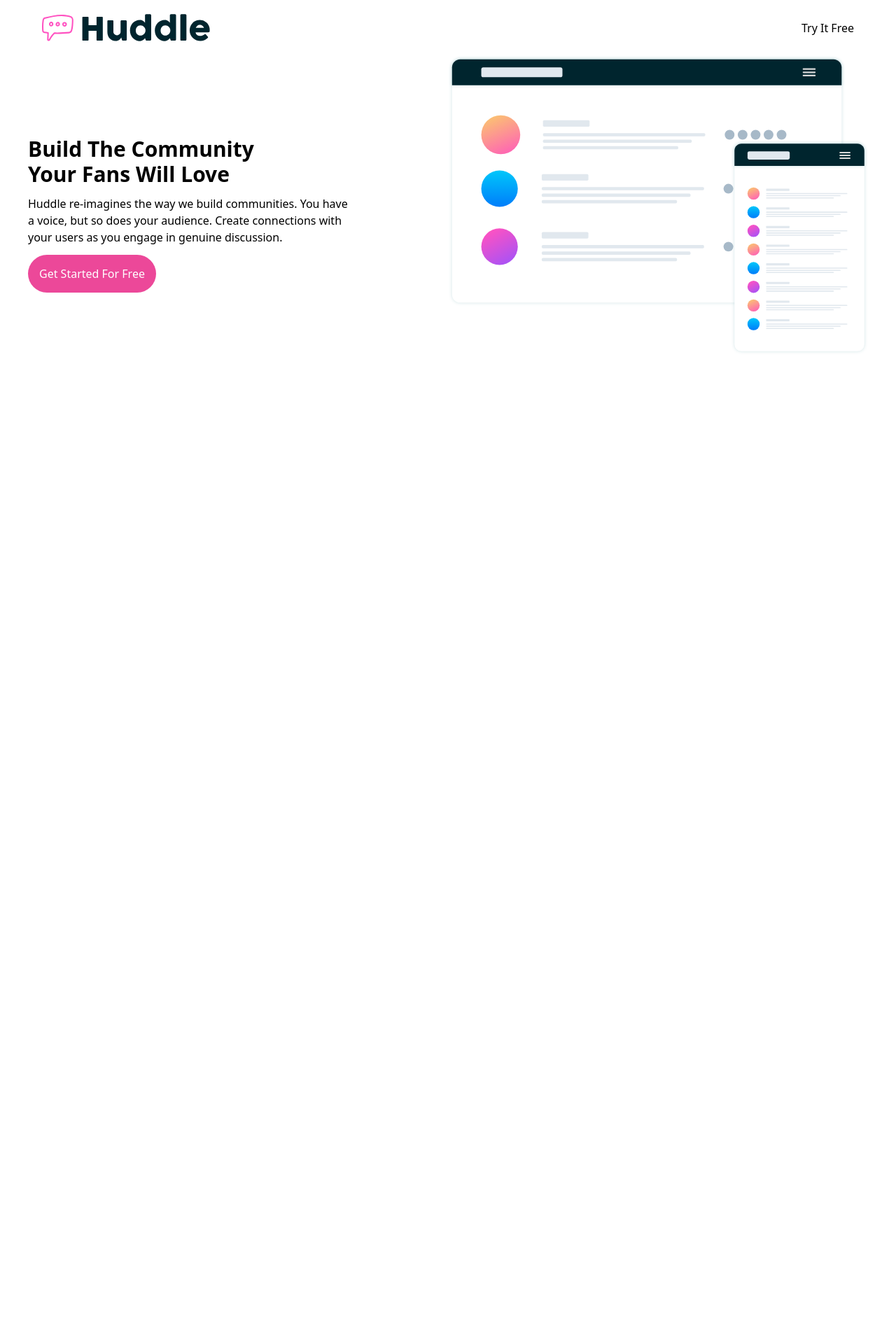
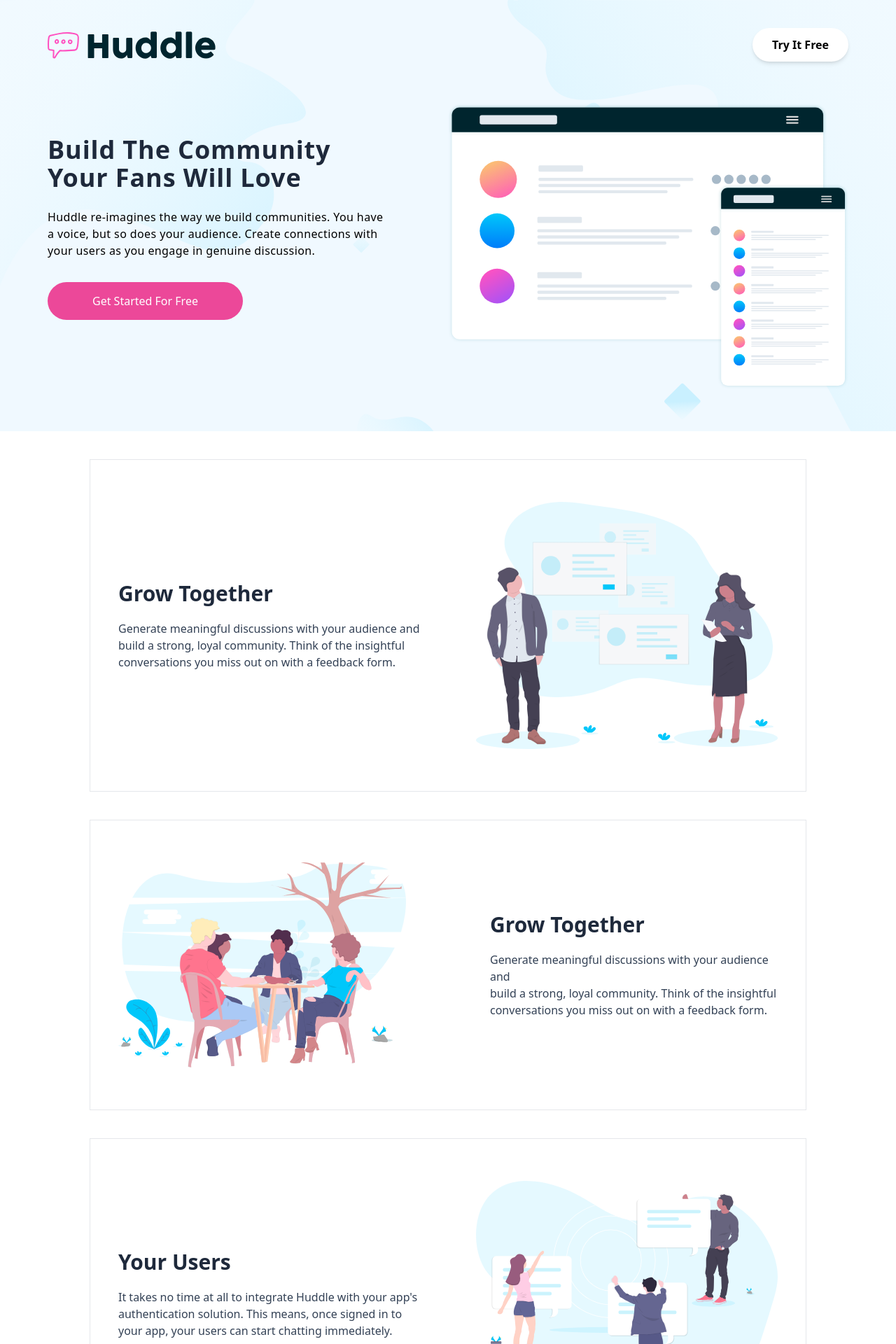
Before and after one commit to Endy1381/huddle-landing-page-with-alternating-feature-blocks-master, a Svelte app: page / in a window 1280 px wide. Shown: the top 1920 px of the page at 70% size. Before the commit the page ends 800 px from the top, so only its background shows below. Built offline with nearby package versions, Linux system fonts and the light colour scheme.

Commit message:
Update App.svelte
added more things!
like finished the header, and added the things next to the header

```diff
--- a/src/App.svelte
+++ b/src/App.svelte
@@ -2,33 +2,81 @@
 
 </script>
 
-<main>
-    <!-- the main container for the website -->
+<main class="" >
+    <!-- ANCHOR the main container for the website -->
   <div id="main" class="">
     <!-- the header -->
-    <header class="mx-10">
-      <!-- Navbar -->
-      <nav class="flex justify-between items-center p-5">
+    <header class="px-12 pb-10 bg-sky-50" style="background-image: url('../images/bg-hero-desktop.svg');">
+      <!-- ANCHOR Navbar -->
+      <nav class="flex justify-between items-center p-5 py-10">
         <div>
           <img src="./images/logo.svg" alt="">
         </div>
         <div >
-          <button >Try It Free</button>
+          <button class="p-3 bg-white rounded-full px-7 shadow-md font-bold">Try It Free</button>
         </div>
       </nav>
-      <!-- Hero section -->
-       <div class="flex justify-around items-center">
-       <!-- hero text -->
-        <div class="flex-1">
-          <h1 class="text-3xl font-bold my-3">Build The Community <br /> Your Fans Will Love</h1>
-          <p class="my-3 mb-7"> Huddle re-imagines the way we build communities. You have <br /> a voice, but so does your audience.
+      <!-- ANCHOR Hero section -->
+       <div class="flex justify-around items-center p-5">
+       <!-- ANCHOR hero text -->
+        <div class="flex-1 mb-20">
+          <h1 class="text-4xl tracking-wide font-bold my-3 text-slate-800">Build The Community <br /> Your Fans Will Love</h1>
+          <p class="my-3 mb-12 tracking-wide mt-6"> Huddle re-imagines the way we build communities. You have <br /> a voice, but so does your audience.
             Create connections with <br /> your users as you engage in genuine discussion.</p>
           <!-- Button -->
-        <a href="/" class="bg-pink-500 text-white p-4 my-10 rounded-full"> Get Started For Free</a>
+        <a href="/" class= " bg-pink-500 text-white p-4 my-10 px-16 rounded-full"> Get Started For Free</a>
         </div>
-        <!-- hero image -->
+        <!-- ANCHOR hero image -->
          <img width="20px" class="flex-1"src="./images/illustration-mockups.svg" alt="">
        </div>
     </header>
+
+
+
+
+
+
+    <!-- ANCHOR descriptions! -->
+     <section>
+        <!-- *First div -->
+        <div class=" flex justify-between items-center m-32 my-10 px-10 mt-10 border p-10">
+          <!-- text -->
+           <div class="flex-1">
+            <h1 class="text-3xl font-bold mb-5 text-slate-800">Grow Together</h1>
+            <p class="mt-5 text-slate-700">Generate meaningful discussions with your audience and <br /> build a strong, loyal community.
+              Think of the insightful <br /> conversations you miss out on with a feedback form. </p>
+           </div>
+           <!-- image -->
+            <img class="flex-1 m-20 my-5 mr-0" width="10px" src="../images/illustration-grow-together.svg" alt="">
+        </div>
+
+        <!-- *Second div -->
+        <div class=" flex justify-between items-center m-32 px-10 mt-10 my-10 border p-10">
+
+          <!-- image -->
+          <img class="flex-1 m-20 my-5 ml-0" width="10px" src="../images/illustration-flowing-conversation.svg" alt="">
+          <!-- text -->
+           <div class="flex-1 ml-10">
+            <h1 class="text-3xl font-bold mb-5 text-slate-800">Grow Together</h1>
+            <p class="mt-5 text-slate-700">Generate meaningful discussions with your audience and <br /> build a strong, loyal community.
+              Think of the insightful <br /> conversations you miss out on with a feedback form. </p>
+           </div>
+
+        </div>
+
+
+        <!-- *Third div -->
+        <div class=" flex justify-between items-center m-32 my-10 px-10 mt-10 border p-10">
+          <!-- text -->
+           <div class="flex-1">
+            <h1 class="text-3xl font-bold mb-5 text-slate-800">Your Users</h1>
+            <p class="mt-5 text-slate-700">It takes no time at all to integrate Huddle with your app's <br /> authentication solution.
+              This means, once signed in to <br />your app, your users can start chatting immediately.</p>
+           </div>
+           <!-- image -->
+            <img class="flex-1 m-20 my-5 mr-0" width="10px" src="../images/illustration-your-users.svg" alt="">
+        </div>
+     </section>
+
   </div>
 </main>
```
